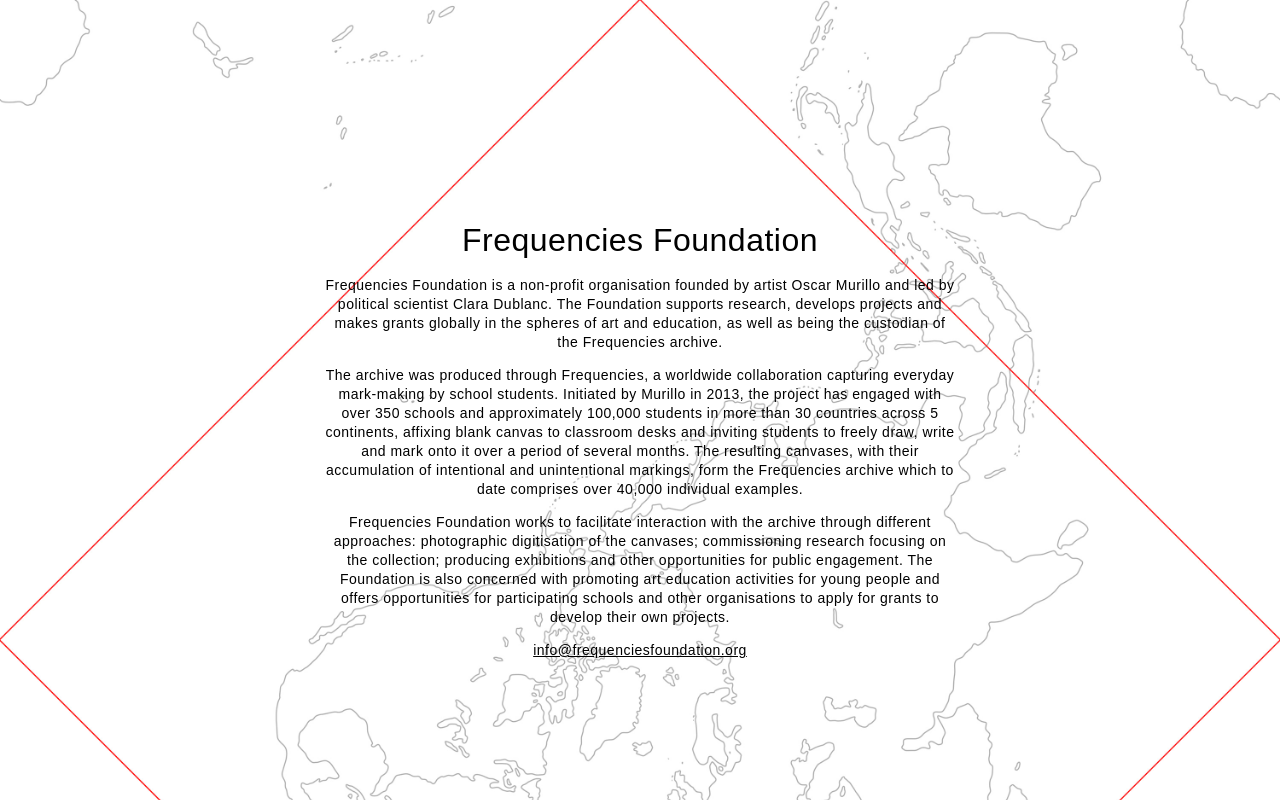
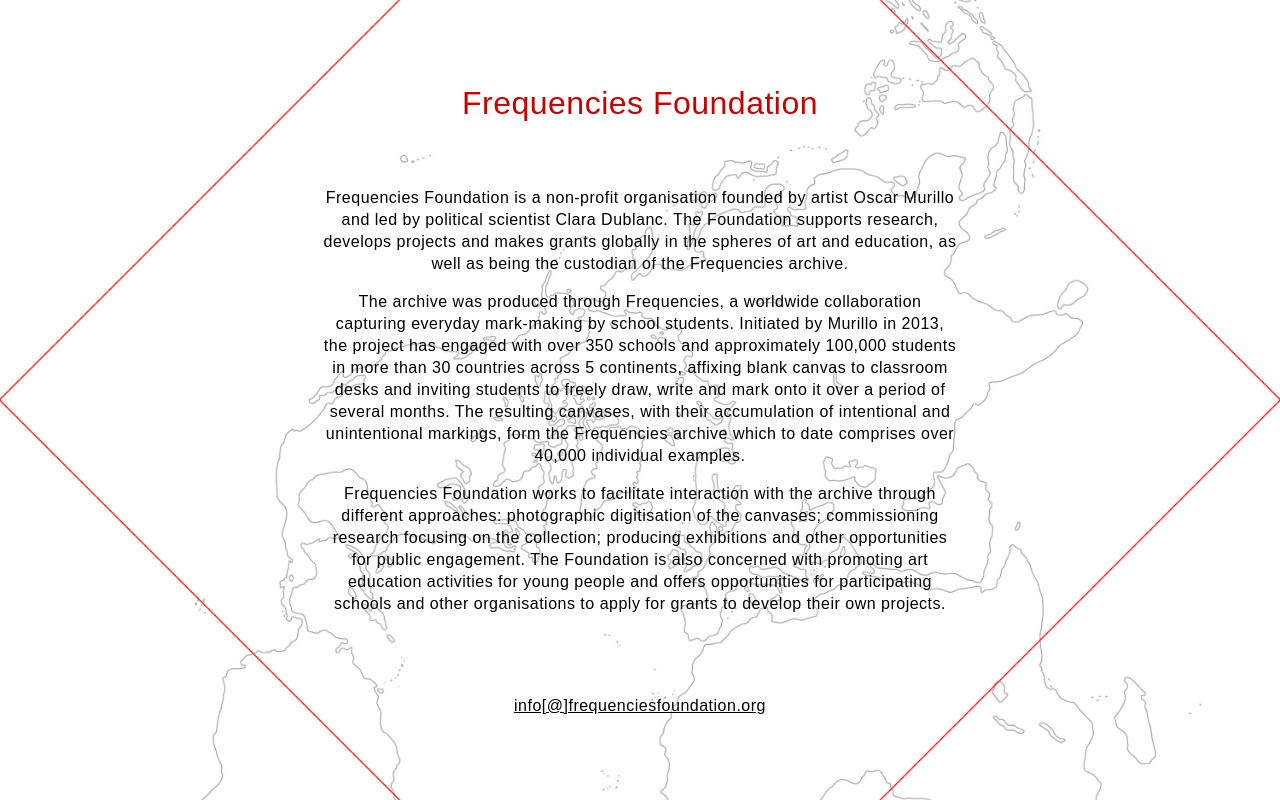
Before and after one commit to ryanhbowman/freq, a website: page index.html in a window 1280 px wide. Both pictures are taken after a click on the element "Frequencies Foundation". Drawn offline with nearby package versions, Linux system fonts and the light colour scheme; a web font is replaced by a local one.

Commit message:
new version with comments

```diff
--- a/css/main.sass
+++ b/css/main.sass
@@ -12,20 +12,26 @@
   font-family: proxima-nova, sans-serif
   letter-spacing: .5px
   overflow-x: hidden
-
+  background: url('../images/map.jpg')
+  background-size: cover
+  background-position: 50% 50%
 h1, h2
+  font-size: 50px
+  line-height: 60px
+  color: $red
+  text-align: center
+h2
   font-size: 32px
   line-height: 40px
   color: $red
-  text-align: center
-h2
-  color: $main
-.main
+  margin-bottom: 2em
+
 
 .text, .header
   top: 50%
-  transform: translateY(-50%)
-  position: relative
+  left: 50%
+  transform: translateY(-50%) translateX(-50%)
+  position: fixed
   transition: all 1.5s
   padding: 0 2em
   width: 100%
@@ -36,6 +42,8 @@
   z-index: 1
 .text
   opacity: 0
+  max-height: calc(100vh - 100px)
+  overflow: auto
 .header.go
   opacity: 0
 .text.go
@@ -49,11 +57,13 @@
   margin-bottom: 6rem
 a, a:link, a:visited
   color: inherit
+  margin-top: 5em
+  display: block
 
 p
   color: $main
-  font-size: 14px
-  line-height: 19px
+  font-size: 16px
+  line-height: 22px
   margin-bottom: 1em
   text-align: center
   &:last-child
--- a/index.html
+++ b/index.html
@@ -12,17 +12,17 @@
   </head>
   <body>
 
-<div class="background">
+<!-- <div class="background">
   <img src="images/map.jpg" alt="">
-</div>
+</div> -->
 
       <div class="header" id="header"><h1>Frequencies Foundation </h1></div>
       <div class="text" id="text">
-        <h2 class="mb">Frequencies Foundation </h2>
+        <h2 class="">Frequencies Foundation </h2>
         <p>Frequencies Foundation is a non-profit organisation founded by artist Oscar Murillo and led by political scientist Clara Dublanc. The Foundation supports research, develops projects and makes grants globally in the spheres of art and education, as well as being the custodian of the Frequencies archive.</p>
         <p>The archive was produced through Frequencies, a worldwide collaboration capturing everyday mark-making by school students. Initiated by Murillo in 2013, the project has engaged with over 350 schools and approximately 100,000 students in more than 30 countries across 5 continents, affixing blank canvas to classroom desks and inviting students to freely draw, write and mark onto it over a period of several months. The resulting canvases, with their accumulation of intentional and unintentional markings, form the Frequencies archive which to date comprises over 40,000 individual examples.</p>
         <p>Frequencies Foundation works to facilitate interaction with the archive through different approaches: photographic digitisation of the canvases; commissioning research focusing on the collection; producing exhibitions and other opportunities for public engagement. The Foundation is also concerned with promoting art education activities for young people and offers opportunities for participating schools and other organisations to apply for grants to develop their own projects.</p>
-        <p><a href="mailto:info@frequenciesfoundation.org">info@frequenciesfoundation.org</a></p>
+        <p><a href="mailto:info@frequenciesfoundation.org">info[@]frequenciesfoundation.org</a></p>
       </div>
 
 
```
Also changed, not shown: css/main.css, 1 other file.
